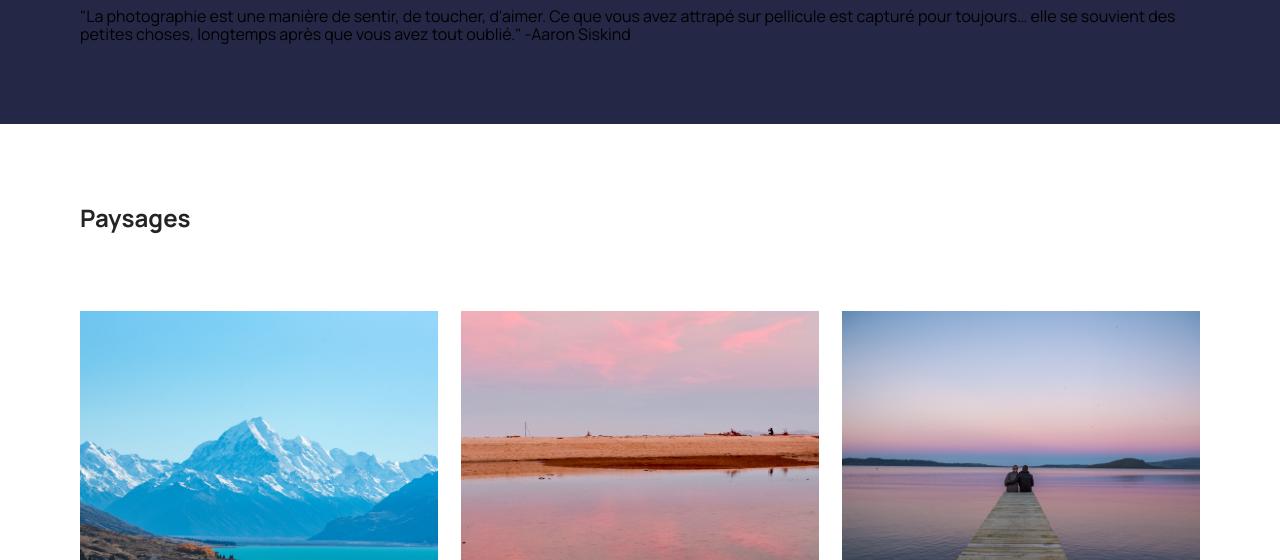
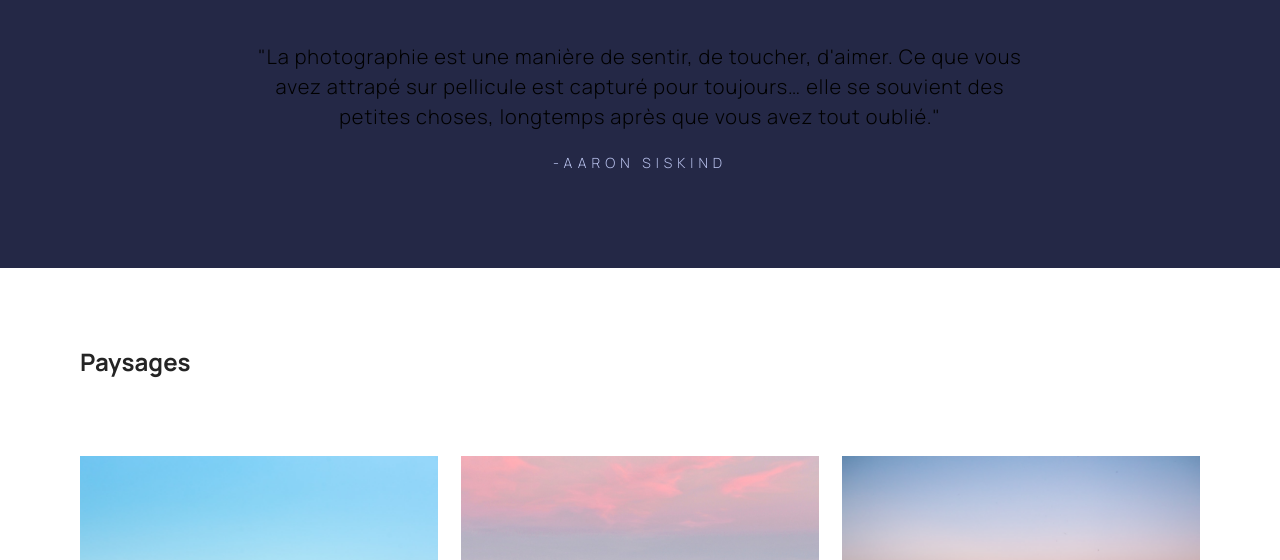
Before and after one commit to aperbet56/robbie_lens_photograph, a plain HTML site: page portfolio.html in a window 1280 px wide. Shown: the part 240-800 px from the top of the page. Drawn offline with Linux system fonts and the light colour scheme.

Commit message:
Stylisation de la balise <blockquote> et de la balise <span>

```diff
--- a/css/portfolio.css
+++ b/css/portfolio.css
@@ -1,4 +1,25 @@
 /**** Style général de la page ****/
+
+blockquote {
+    font-size: 20px;
+    letter-spacing: 1px;
+    line-height: 1.5;
+    font-weight: 300;
+    color: var(--paragraph);
+    width: 60vw;
+    margin: 45px auto 15px auto;
+    text-align: center;
+}
+
+blockquote span {
+    font-size: 14px;
+    text-transform: uppercase;
+    color: var(--important);
+    font-weight: 300;
+    letter-spacing: 5px;
+    display: block;
+    margin-top: 20px;
+}
 
 .portfolio {
     background-color: var(--colorSecondary);
```
